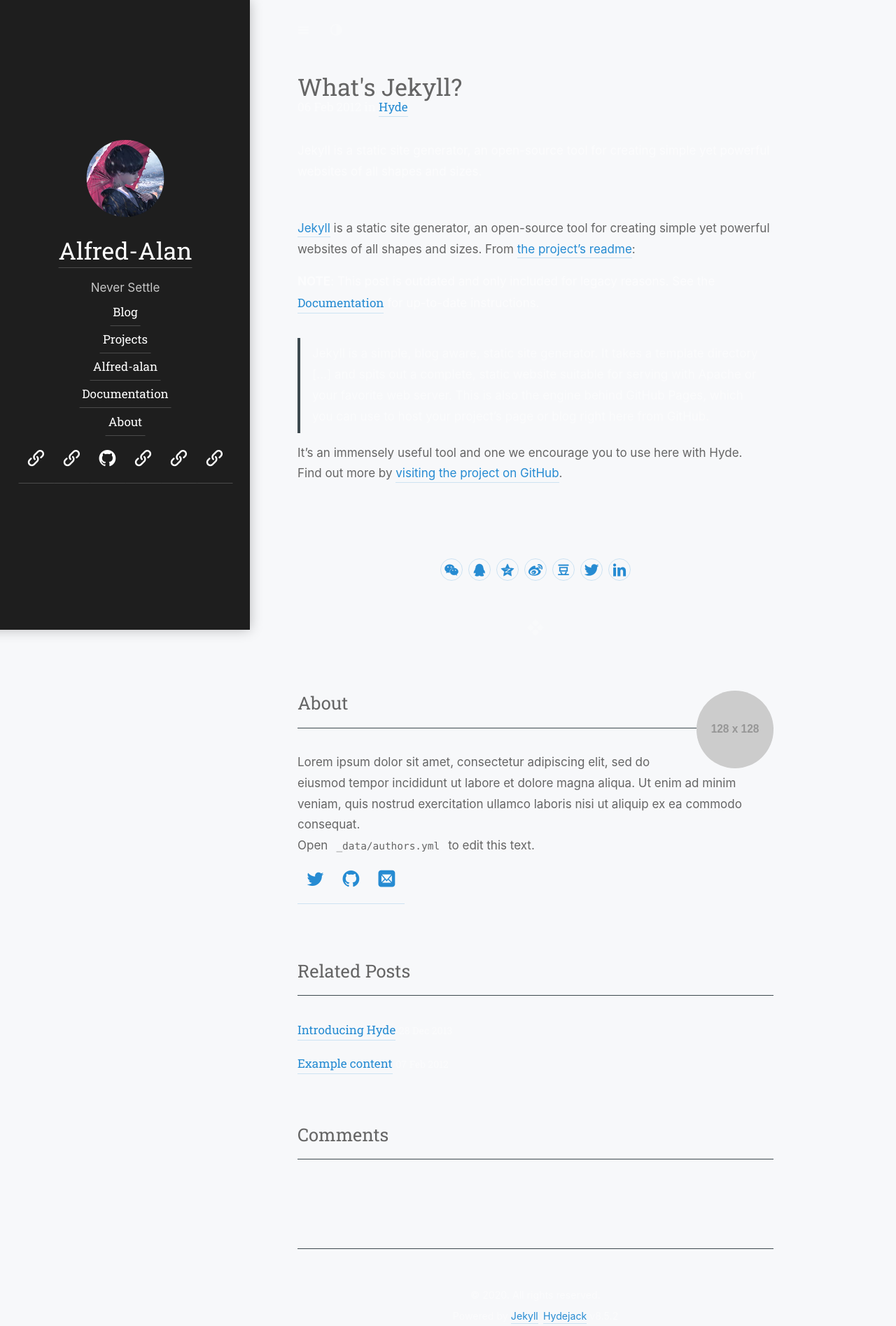
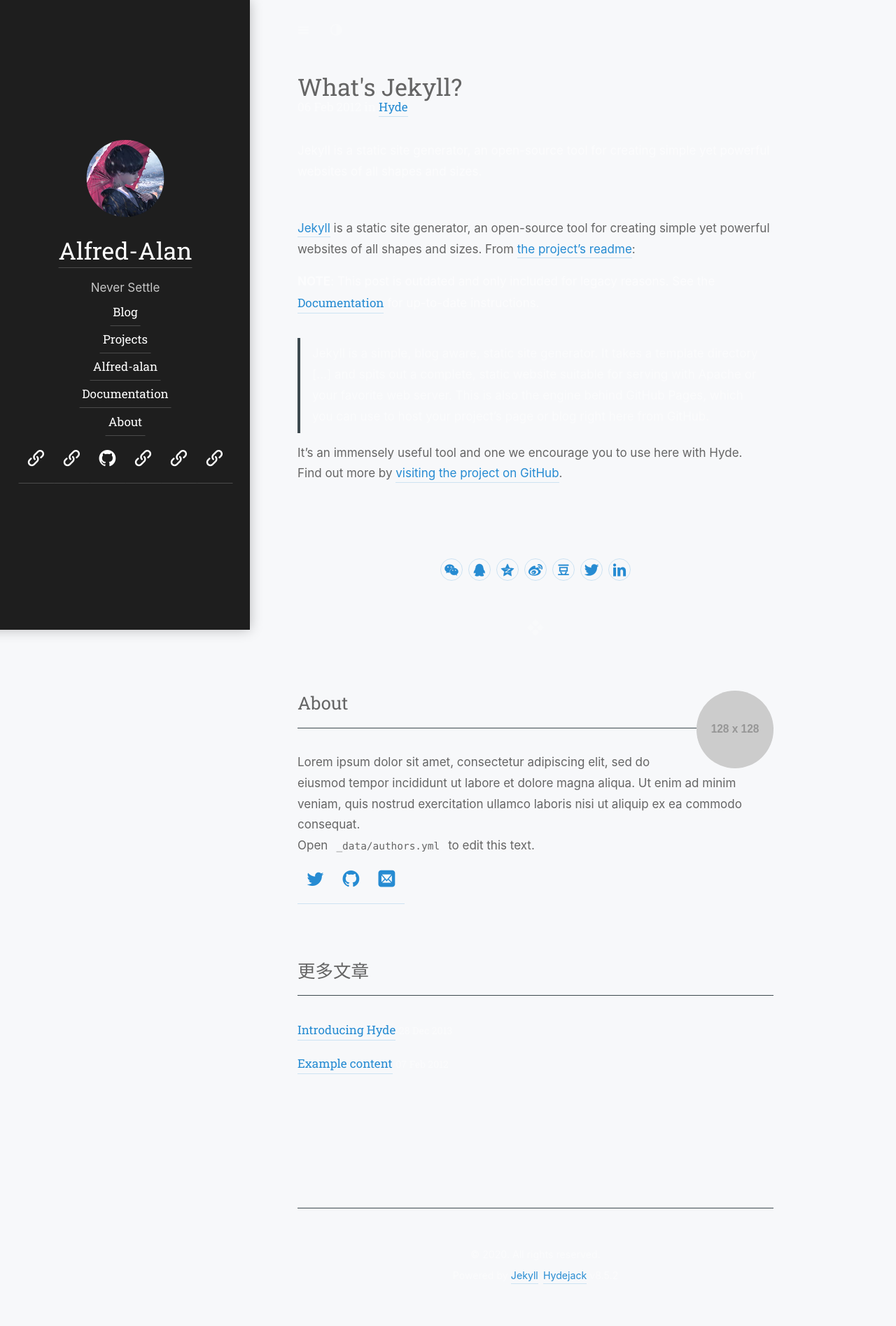
Before and after one commit to Alfred-Alan/alfred-alan.github.io, a Jekyll site: the page built from hyde/_posts/2012-02-06-whats-jekyll.md, in a window 1280 px wide. Shown: the whole page at 70% size. Built offline with Jekyll 4.4.1, drawn with Linux system fonts in a browser that asks for light colours; some web fonts are replaced; comment, search, counter and statistics services are not loaded; after the commit the page ends 1838 px from its top, so only the background shows below that; some of the changed lines change nothing that is shown.

Commit message:
修改评论系统

```diff
--- a/_config.yml
+++ b/_config.yml
@@ -154,13 +154,11 @@
 # pages with `comments: true` in the front matter.
 # disqus: alfred-alan
 # gitalk 设置
-gitalk: true
-gitalk_clientid: '1e3ecd59274587087a72'
-gitalk_secret: '341d36b5e98c8844089259539a2cff2477d572f2'
-gitalk_repo: 'Alfred-Alan.github.io'
-gitalk_owner: 'Alfred-Alan'
-gitalk_admin: 'Alfred-Alan'
-gitalk_dfm: false
+# Gitalk settings
+comment_gitalk_clientId: 8497436ebdd9d51a76fe
+comment_gitalk_clientSecret: 35a17a60d44942a59ebd008392e51b33fbe647df
+comment_gitalk_repo: alfred-alan.github.io
+github_username: Alfred-Alan
 
 # Setting a tinyletter username will enable the newsletter subscription box.
 # tinyletter:            <tinyletter_username>
--- a/_includes/body/comments.html
+++ b/_includes/body/comments.html
@@ -1,33 +1,36 @@
 
 {% if page.comments %}
 <aside class="comments related" role="complementary">
-<h2 class="hr">{{ site.data.strings.comments | default:"Comments" }}</h2>
+  <!-- <h2 class="hr">{{ site.data.strings.comments | default:"Comments" }}</h2> -->
   <!-- {% include my-comments.html %} -->
+
+    <!-- Gitalk start -->
+    <link rel="stylesheet" href="//cdn.bootcss.com/gitalk/1.5.0/gitalk.min.css">
+    <script src="//cdn.bootcss.com/gitalk/1.5.0/gitalk.min.js"></script>
+    <script src="/assets/js/md5.min.js"></script>
+
+    <div id="gitalk-container" style="padding-bottom: 30px;"></div>
+    <script>
+      var gitalk = new Gitalk({
+          clientID: '8497436ebdd9d51a76fe', // GitHub Application Client ID
+          clientSecret: '35a17a60d44942a59ebd008392e51b33fbe647df', // GitHub Application Client Secret
+          repo: 'alfred-alan.github.io',      // 存放评论的仓库
+          owner: 'Alfred-Alan',          // 仓库的创建者，
+          admin: ['Alfred-Alan'],        // 如果仓库有多个人可以操作，那么在这里以数组形式写出
+          id: md5(location.pathname),      // 用于标记评论是哪个页面的，确保唯一，并且长度小于50
+          title: document.title,
+          body:  '文章链接：'+ decodeURIComponent(location.origin+location.pathname),
+          adminUser: 'Alfred-Alan', // 评论初始化账户(GitHub ID)
+          distractionFreeMode: true // 是否开启分心自由模式 也就是免打扰
+      })
+      gitalk.render('gitalk-container');    // 渲染Gitalk评论组件
+    </script>
+    <!-- Gitalk end -->
+
   <div id="git_thread"></div>
-</aside>
-
-<!-- 加载gitalk -->
-
-<!-- <link rel="stylesheet" href="/assets/css/gitalk.css">
-<script src="/assets/js/gitalk.min.js"></script>
-
-<div id="gitalk-container"></div>
-    <script type="text/javascript">
-    var title = location.pathname.substr(0, 50);//截取路径的前50个字符作为标识符
-    var gitalk = new Gitalk({
-
-    // gitalk的主要参数
-        clientID: `1e3ecd59274587087a72`,
-        clientSecret: `341d36b5e98c8844089259539a2cff2477d572f2`,
-        repo: `Alfred-Alan.github.io`,
-        owner: 'Alfred-Alan',
-        admin: ['Alfred-Alan'],
-        id: title,//因为这里不能超过50字符，所以做了处理，当超过50时自动截取前50
-
-    });
-    gitalk.render('gitalk-container');
-    </script> -->
-
-<!-- Gitalk end -->
+ </aside>
 
 {% endif %}
+<style>
+
+</style>
--- a/_includes/components/related-posts.html
+++ b/_includes/components/related-posts.html
@@ -14,8 +14,8 @@
 
 {% if related_posts.size > 0 %}
 <aside class="related mb4" role="complementary">
-  <h2 class="hr">{{ site.data.strings.related_posts | default:"Related Posts" }}</h2>
-
+  <!-- <h2 class="hr">{{ site.data.strings.related_posts | default:"Related Posts" }}</h2> -->
+  <h2 class="hr">更多文章</h2>
   <ul class="related-posts">
     {% for post in related_posts limit:3 %}
       {% include components/post-list-item.html post=post %}
```
Also changed, not shown: assets/css/app.min.css, assets/js/md5.min.js (added).
